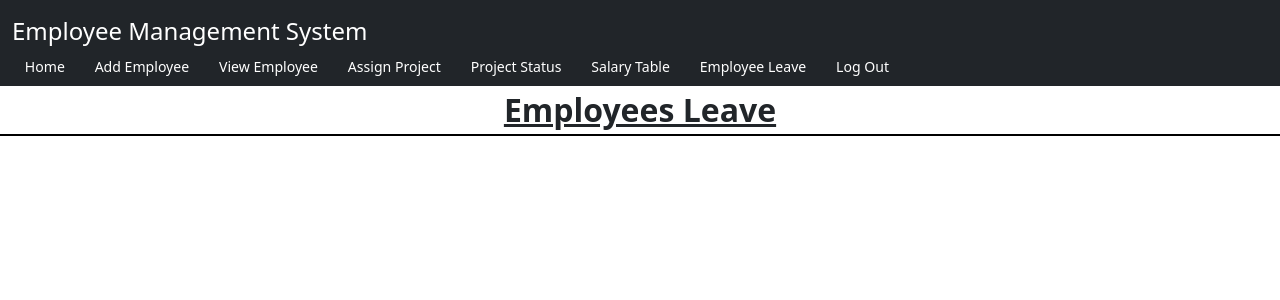
After one commit to Sanat2002/DBMS-Project, a Django app: template EmployeeApp/templates/employeeleave.html in a window 1280 px wide. The commit adds this page. Shown: the top 300 px of the page. Run offline with Django 4.2, Linux system fonts and the light colour scheme; the template is opened without the code that fills it, so the values that code supplies are empty.

Commit message:
working on employee layout

```diff
--- a/EmployeeApp/templates/base1.html
+++ b/EmployeeApp/templates/base1.html
@@ -32,13 +32,13 @@
     <div class="container-fluid">
       <a class="navbar-brand text-white fs-4">Employee Management System</a>
       <div class="navbar1">
-        <a href="" id="home">Home</a>
+        <a href="/home" id="home">Home</a>
         <a href="/addemp" id="addemp">Add Employee</a>
         <a href="/viewemp" id="viewemp">View Employee</a>
         <a href="/assgproj" id="assgproj">Assign Project</a>
         <a href="/projstat" id="projstat">Project Status</a>
         <a href="/salstat" id="saltable">Salary Table</a>
-        <a href="" id="empleave">Employee Leave</a>
+        <a href="/empleave" id="empleave">Employee Leave</a>
         <a href="/logout" >Log Out</a>
       </div>
     </div>
--- a/EmployeeApp/templates/base2.html
+++ b/EmployeeApp/templates/base2.html
@@ -32,11 +32,11 @@
     <div class="container-fluid">
       <a class="navbar-brand text-white fs-4">Employee Management System</a>
       <div class="navbar1">
-        <a href="">Home</a>
+        <a href="/home">Home</a>
         <a href="">My Profile</a>
         <a href="">My Projects</a>
         <a href="">Apply Leave</a>
-        <a href="">Log Out</a>
+        <a href="/logout">Log Out</a>
       </div>
     </div>
   </nav>
--- /dev/null
+++ b/EmployeeApp/templates/employeeleave.html
@@ -0,0 +1,28 @@
+{% extends 'base1.html' %}
+
+{% block content %}
+<div class="text-center fs-2 text-decoration-underline fw-bold">Employees Leave</div>
+<div class="d-flex flex-wrap" style="border:1px solid black;">
+    {% for leave in leaves %}
+        <div class="card" style="width: 25rem;margin:1.3vw 3.4vw;">
+            <img src="{{leave.1}}" class="card-img-top" alt="..." style="height:15vw;width:25.8vw;">
+            <div class="card-body">
+            <h5 class="card-title text-center text-secondary">Details</h5>
+            <p class="card-text fw-bold">Emp. Id : <span class="text-secondary">{{leave.0}}</span></p>
+            <p class="card-text fw-bold">Name : <span class="text-secondary">{{leave.2}}</span></p>
+            <p class="card-text fw-bold">Token : <span class="text-secondary">{{leave.3}}</span></p>
+            <p class="card-text fw-bold">Start Date : <span class="text-secondary">{{leave.4}}</span></p>
+            <p class="card-text fw-bold">End Date : <span class="text-secondary">{{leave.5}}</span></p>
+            <p class="card-text fw-bold">Reason : <span class="text-secondary">{{leave.6}}</span></p>
+            <p class="card-text fw-bold">Status : <span class="text-secondary">{{leave.7}}</span></p>
+            {% if leave.7 == "Due" %}
+            <a href="{% url 'approveleave' leave.3 "ap" %}" class="btn btn-primary">Approve</a>
+            {% else %}
+            <a href="{% url 'approveleave' leave.3 "du" %}" class="btn btn-primary">UnApprove</a>
+            {% endif %}
+            </div>
+        </div>
+   {% endfor %}
+</div>
+</div>
+{% endblock content %}
--- a/EmployeeApp/templates/login.html
+++ b/EmployeeApp/templates/login.html
@@ -3,7 +3,7 @@
   <head>
     <meta charset="utf-8">
     <meta name="viewport" content="width=device-width, initial-scale=1">
-    <title>Bootstrap demo</title>
+    <title>Employee Management System</title>
     <link href="https://cdn.jsdelivr.net/npm/bootstrap@5.2.1/dist/css/bootstrap.min.css" rel="stylesheet" integrity="sha384-iYQeCzEYFbKjA/T2uDLTpkwGzCiq6soy8tYaI1GyVh/UjpbCx/TYkiZhlZB6+fzT" crossorigin="anonymous">
   </head>
 
@@ -35,8 +35,7 @@
         <div class="p-3" style="height: 35vw;width:40vw;background-color:white;border-radius: 1vw;">
 
             <div class="d-flex justify-content-center">
-            <div style="height: 10vw;width:10vw;border-radius:10vw;background-color:black;">
-
+              <div style="height: 10vw;width:10vw;border-radius:10vw;background-image: url('https://img.icons8.com/office/344/person-male.png');background-position: center;background-size: cover;">
             </div>
             </div>
             <form method="POST" class="m-3">
--- a/EmployeeApp/templates/projectstatus.html
+++ b/EmployeeApp/templates/projectstatus.html
@@ -5,7 +5,7 @@
 <div class="fs-2 fw-bold text-center text-decoration-underline">Projects</div>
   <table class="table table-striped table-hover">
    <thead>
-     <tr>
+    <tr class="table-success">
        <th scope="col">Project Id</th>
        <th scope="col">Emp. Id</th>
        <th scope="col">Project Name</th>
--- a/EmployeeApp/templates/salarystatus.html
+++ b/EmployeeApp/templates/salarystatus.html
@@ -5,7 +5,7 @@
 <div class="fs-2 fw-bold text-center text-decoration-underline">Projects</div>
   <table class="table table-striped table-hover">
    <thead>
-     <tr>
+    <tr class="table-success">
        <th scope="col">Emp. Id</th>
        <th scope="col">Name</th>
        <th scope="col">Base Salary</th>
--- a/EmployeeApp/urls.py
+++ b/EmployeeApp/urls.py
@@ -11,5 +11,7 @@ urlpatterns = [
     path('assgproj',views.assignproject,name="assignproject"),
     path('projstat',views.projectstatus,name="projectstatus"),
     path('salstat',views.salarystatus,name="salarystatus"),
+    path('empleave',views.employeeleave,name="employeeleave"),
+    path('apprleave/<int:token>/<str:todo>',views.approveleave,name="approveleave"),
     path('logout',views.logout,name="logout"),
 ]
```
Also changed, not shown: EmployeeApp/templates/addemployee.html (+6 -3 lines), EmployeeApp/templates/assignproject.html (+6 -3 lines), EmployeeApp/templates/home.html (+4 -4 lines), EmployeeApp/views.py (+20 -11 lines).
